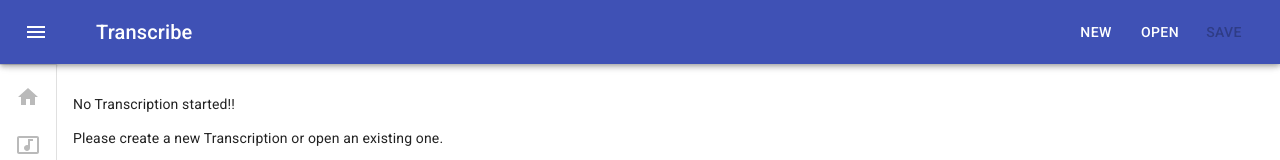
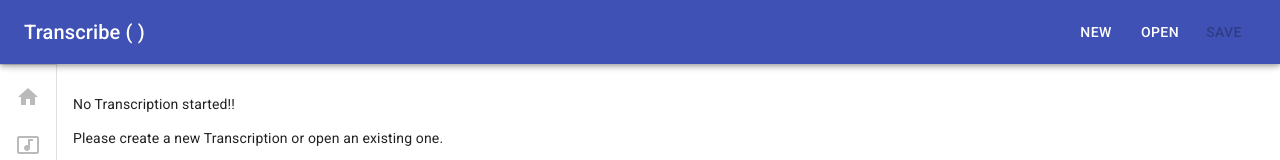
Before and after one commit to tscz/transcribe, a React (Create React App) app: page / in a window 1280 px wide. Shown: the top 160 px of the page. Built offline with nearby package versions, Linux system fonts and the light colour scheme.

Commit message:
#6 Display project title

```diff
--- a/src/components/app/app.tsx
+++ b/src/components/app/app.tsx
@@ -14,7 +14,6 @@ import AlbumIcon from "@material-ui/icons/Album";
 import ChevronLeftIcon from "@material-ui/icons/ChevronLeft";
 import ChevronRightIcon from "@material-ui/icons/ChevronRight";
 import HomeIcon from "@material-ui/icons/Home";
-import MenuIcon from "@material-ui/icons/Menu";
 import MusicVideoIcon from "@material-ui/icons/MusicVideo";
 import PrintIcon from "@material-ui/icons/Print";
 import RadioIcon from "@material-ui/icons/Radio";
@@ -39,6 +38,7 @@ import VersionInfo from "../versionInfo/versionInfo";
 interface PropsFromState {
   currentPage: Page;
   loaded: boolean;
+  title: string;
 }
 
 interface PropsFromDispatch {
@@ -82,23 +82,12 @@ class App extends React.Component<AllProps, State> {
             })}
           >
             <Toolbar>
-              <IconButton
-                color="inherit"
-                aria-label="open drawer"
-                onClick={this.handleDrawerOpen}
-                edge="start"
-                className={clsx(this.props.classes.menuButton, {
-                  [this.props.classes.hide]: this.state.open
-                })}
-              >
-                <MenuIcon />
-              </IconButton>
               <Typography
                 variant="h6"
                 noWrap
                 className={this.props.classes.title}
               >
-                Transcribe{" "}
+                Transcribe ( {this.props.title} )
               </Typography>
               <Button
                 color="inherit"
@@ -249,7 +238,8 @@ const Toggle: FunctionComponent<{ show: boolean }> = props => {
 const mapStateToProps = ({ project, dialog }: ApplicationState) => {
   return {
     currentPage: project.currentPage,
-    loaded: project.loaded
+    loaded: project.loaded,
+    title: project.title
   };
 };
 
```
